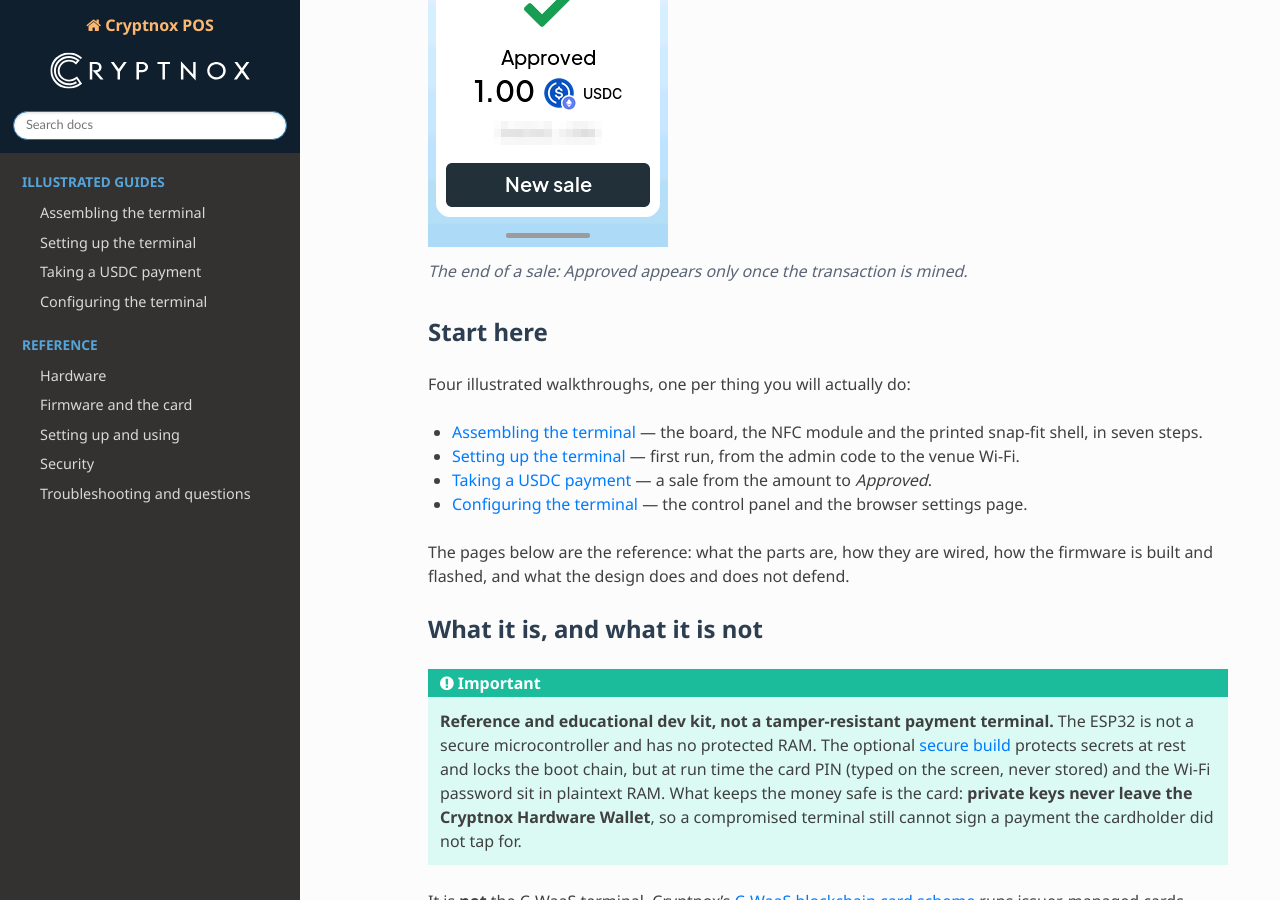
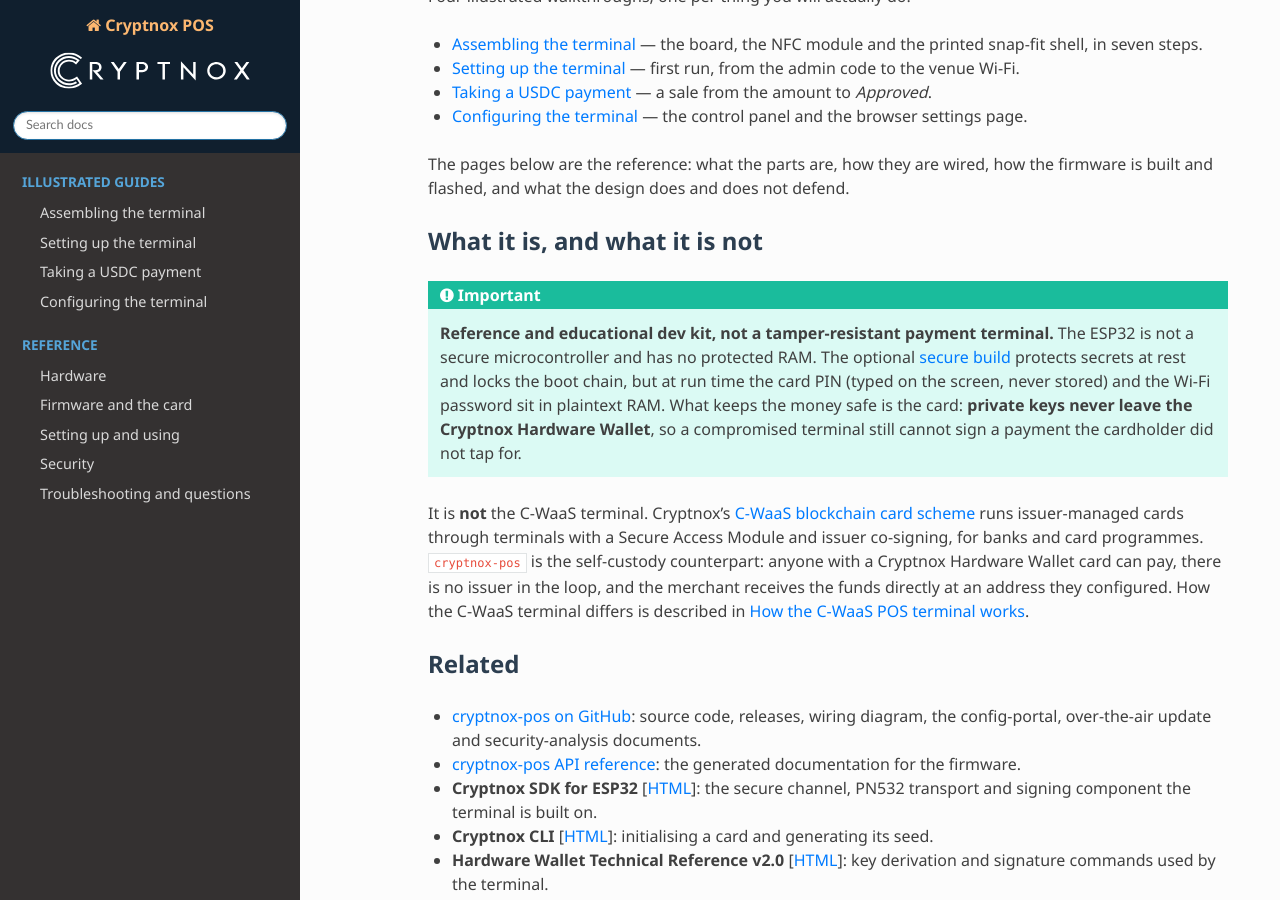
Before and after one commit to embarquech/cryptnox-pos, a Sphinx documentation site: the page built from docs/source/index.rst, in a window 1280 px wide and 900 px high, scrolled down 622 px. Built offline with Sphinx 7.4.7 and the Read the Docs theme 3.1.0, drawn with Linux system fonts in a browser that asks for light colours.

Commit message:
docs: drop the sale screenshot from the landing page
A single terminal screen with a caption, between the licence line and the
list of guides, on a page whose job is to say what the project is and where
to go next. The payment guide shows that same screen in its place, at the end
of the sequence that leads to it.

Co-Authored-By: Claude Opus 5 <noreply@anthropic.com>

```diff
--- a/docs/source/index.rst
+++ b/docs/source/index.rst
@@ -19,12 +19,6 @@ with the UI, the chain code and the operator setup around it.
 * **Source code and releases:** https://github.com/cryptnox/cryptnox-pos
 * **API reference (Doxygen):** `api/ <api/>`__
 * **Licence:** LGPL-3.0, or a commercial licence for proprietary use
-
-.. figure:: _static/img/approved.png
-   :alt: Terminal screen showing Approved, 1.00 USDC, a shortened transaction hash and a New sale button
-   :width: 240px
-
-   The end of a sale: *Approved* appears only once the transaction is mined.
 
 Start here
 ==========
```
Also changed, not shown: docs/source/_static/img/approved.png (deleted).
